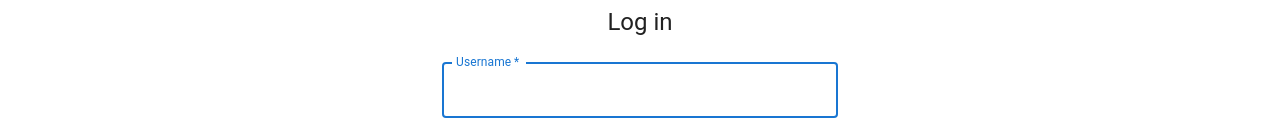
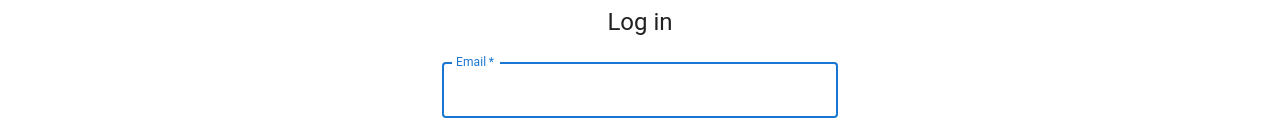
Before and after one commit to UP210878/ProyectoGestionTareas, a React (Create React App) app in the folder frontend/: page /login in a window 1280 px wide. Shown: the part 178-318 px from the top of the page. Built offline with nearby package versions, Linux system fonts and the light colour scheme.

Commit message:
Login updated for frontend

```diff
--- a/frontend/src/components/Login/Login.js
+++ b/frontend/src/components/Login/Login.js
@@ -14,8 +14,9 @@ import Container from '@mui/material/Container';
 import { AuthContext } from '../Common';
 
 const Login = () => {
-  const [username, setUsername] = useState('');
+  const [email, setEmail] = useState('');
   const [password, setPassword] = useState('');
+  const [isWrong, setError] = useState(false);
   const navigate = useNavigate();
   const { setIsAuthenticated } = useContext(AuthContext);
 
@@ -26,7 +27,7 @@ const Login = () => {
           headers: {
               'Content-Type': 'application/json',
           },
-          body: JSON.stringify({ username, password }),
+          body: JSON.stringify({ username: email, password }),
       });
 
       if (response.ok) {
@@ -35,7 +36,7 @@ const Login = () => {
             setIsAuthenticated(true);
         navigate('/home');
       } else {
-        alert('Invalid credentials');
+        setError(true);
       }
   };
 
@@ -61,13 +62,14 @@ const Login = () => {
               margin="normal"
               required
               fullWidth
-              id="username"
-              label="Username"
-              name="username"
-              autoComplete="username"
+              id="email"
+              label="Email"
+              name="email"
+              autoComplete="email"
               autoFocus
-              value={username}
-              onChange={(e) => setUsername(e.target.value)}
+              value={email}
+              onChange={(e) => setEmail(e.target.value)}
+              error={isWrong}
             />
             <TextField
               margin="normal"
@@ -80,6 +82,7 @@ const Login = () => {
               autoComplete="current-password"
               value={password}
               onChange={(e) => setPassword(e.target.value)}
+              error={isWrong}
             />
             <Button
               type="submit"
```
